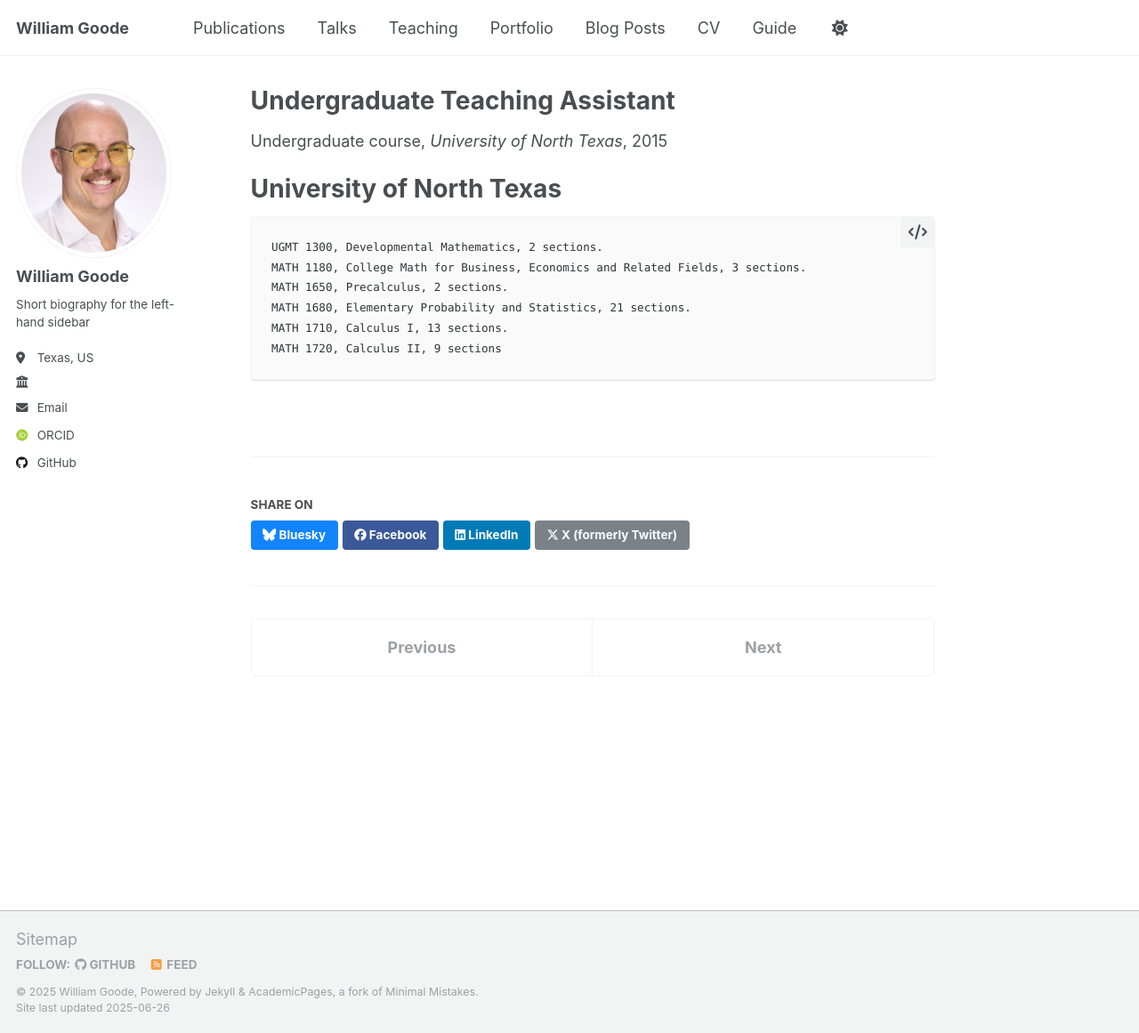
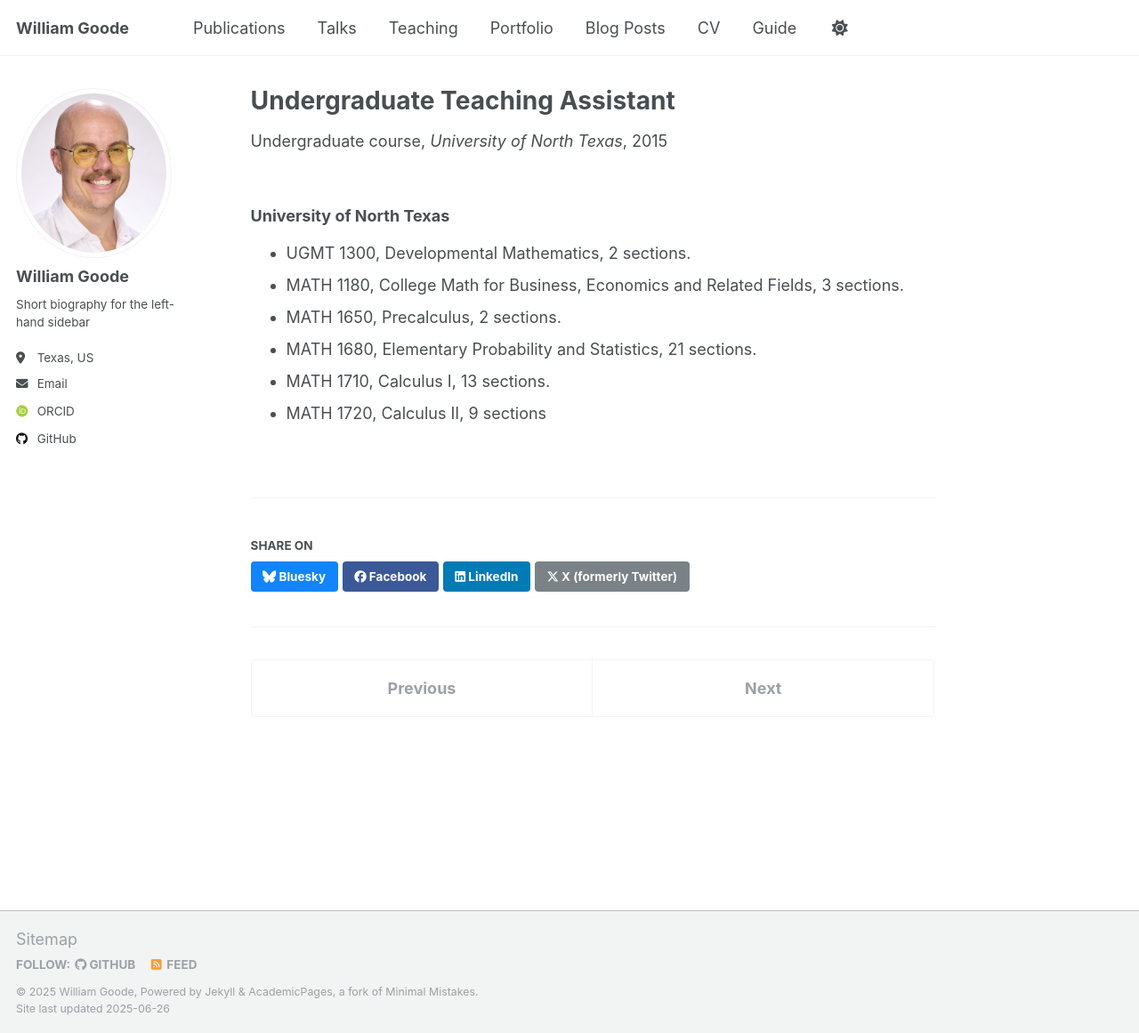
Before and after one commit to william-goode/william-goode.github.io, a Jekyll site: the page built from _teaching/undergraduate.md, in a window 1280 px wide and 1161 px high. Shown: the whole window at 89% size. Built offline with Jekyll 4.4.1, drawn with Linux system fonts in a browser that asks for light colours; some web fonts are replaced.

```diff
--- a/_config.yml
+++ b/_config.yml
@@ -27,7 +27,7 @@ author:
   pronouns         : # example: "she/her"
   bio              : "Short biography for the left-hand sidebar"
   location         : "Texas, US"
-  employer         : ""
+  employer         : # Employer
   uri              : # URL
   email            : "william.maverick.goode@gmail.com"
 
--- a/_teaching/undergraduate.md
+++ b/_teaching/undergraduate.md
@@ -8,11 +8,11 @@ date: August 2015 - May 2017
 location: "Denton, Texas"
 ---
 
-University of North Texas
-======
-    UGMT 1300, Developmental Mathematics, 2 sections.
-    MATH 1180, College Math for Business, Economics and Related Fields, 3 sections.
-    MATH 1650, Precalculus, 2 sections.
-    MATH 1680, Elementary Probability and Statistics, 21 sections.
-    MATH 1710, Calculus I, 13 sections.
-    MATH 1720, Calculus II, 9 sections
+### University of North Texas
+
+* UGMT 1300, Developmental Mathematics, 2 sections.
+* MATH 1180, College Math for Business, Economics and Related Fields, 3 sections.
+* MATH 1650, Precalculus, 2 sections.
+* MATH 1680, Elementary Probability and Statistics, 21 sections.
+* MATH 1710, Calculus I, 13 sections.
+* MATH 1720, Calculus II, 9 sections
```
Also changed, not shown: _teaching/graduate.md (+3 -3 lines).
